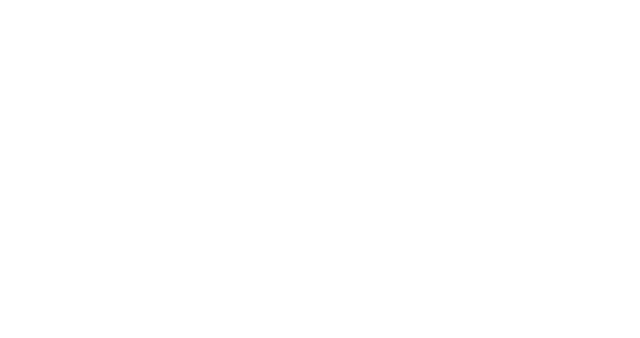
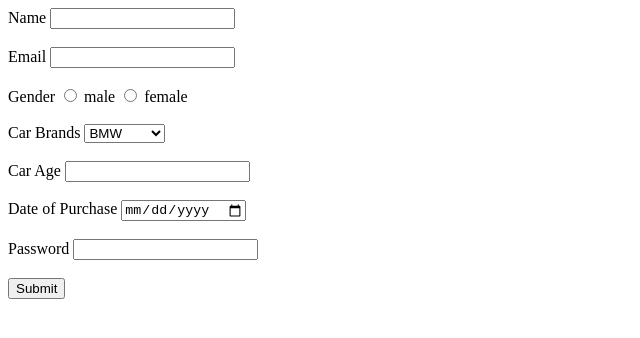
Before and after one commit to acciojob/car-insurance-form-chintan099, a website: page main.html in a window 1280 px wide. Shown: the whole page, without its empty margins (0-640 px from the left). Drawn offline with Linux system fonts and the light colour scheme.

Commit message:
created a submission

```diff
--- a/main.html
+++ b/main.html
@@ -10,7 +10,30 @@
 	<!-- the entire body must be written by student -->
     <script type="text/javascript" src="./script.js">
 </script>
-
+<form>
+	<label for="name">Name</label>
+	<input type="text" id="name" required></input><br><br>
+	<label for="email">Email</label>
+	<input type="Email" id="email" required></input><br><br>
+	<label for="gender">Gender  </label>
+	<input type="radio" id="male" name="gender" value="male"></input>
+	<label for="male">male</label>
+	<input type="radio" id="female" name="gender" value="female"></input>
+	<label for="female">female</label><br><br>
+		<label for="cars">Car Brands </caption>
+	<select id="cars">
+		<option value="BMW">BMW</option>
+		<option value="Audi">Audi</option>
+		<option value="Mercedez">Mercedez</option>
+	</select><br><br>
+	<label for="car Age">Car Age</label>
+	<input type="number" id="carage" required></input><br><br>
+	<label for="Date of Purchase">Date of Purchase</label>
+	<input type="Date" id="dop" required></input><br><br>
+	<label for="Password">Password</label>
+	<input type="password" id="password" required></input><br><br>
+	<button type="submit">Submit</button>
+</form>
 </body>
 
 </html>
```
